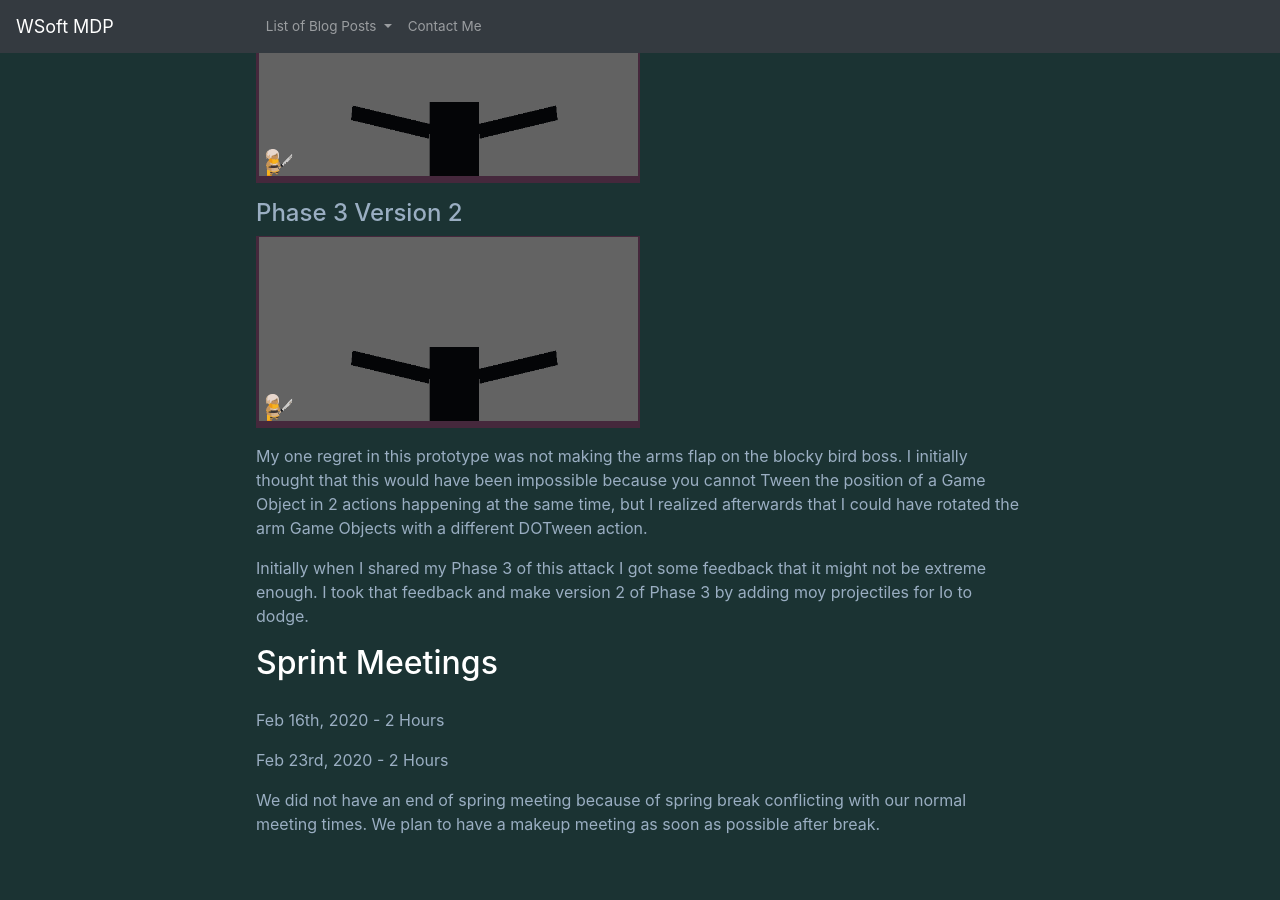
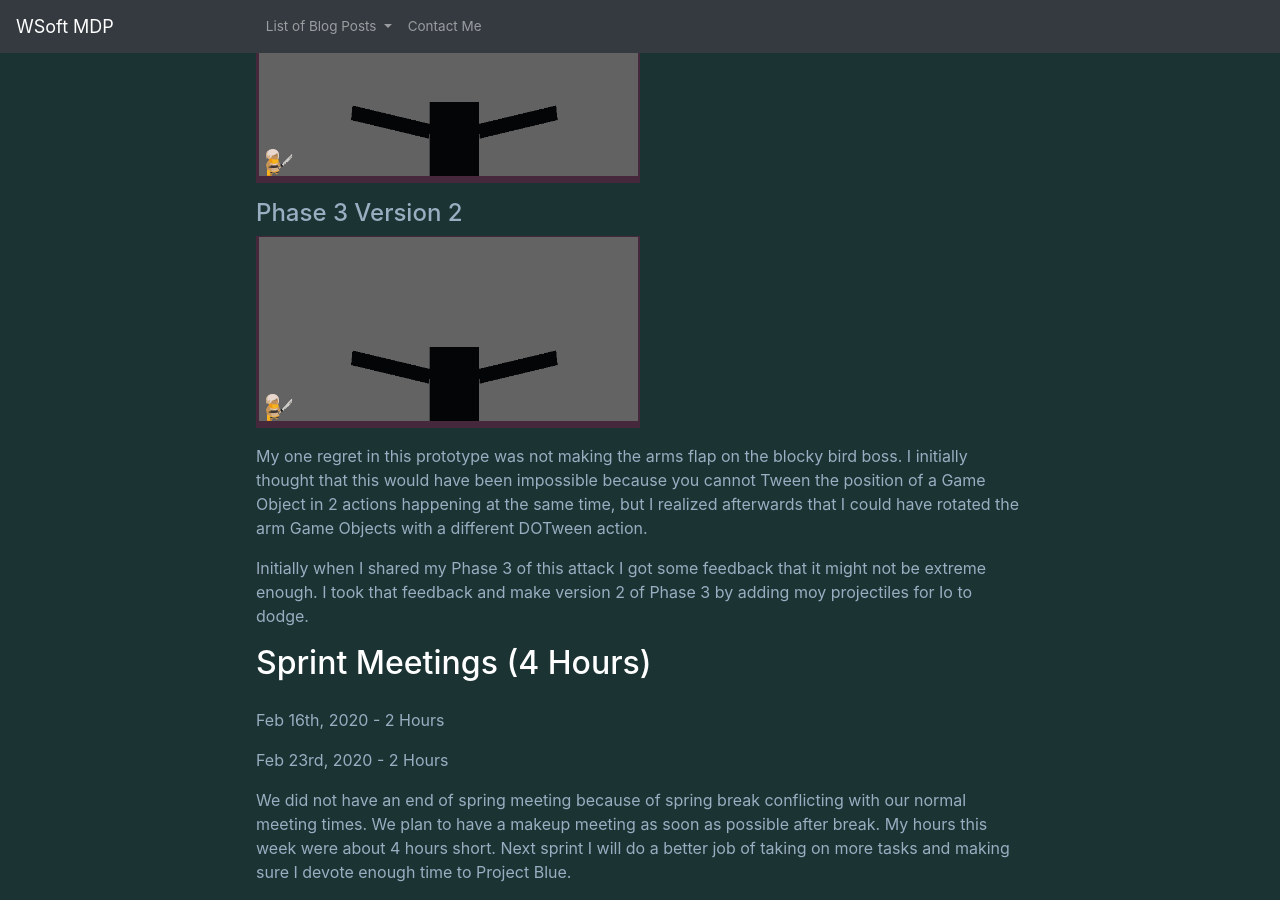
Before and after one commit to webbling/WSoft-Dev-Blog, a Jekyll site: the page built from _posts/2020-02-29-Second-Blog.md, in a window 1280 px wide and 900 px high, scrolled down 2643 px. Built offline with Jekyll 4.4.1, drawn with Linux system fonts in a browser that asks for light colours; before the commit the page ends 3495 px from its top, so only the background shows below that; some of the changed text lies outside the part shown.

Commit message:
Pre Alpha Final Sprint Post

```diff
--- a/_posts/2020-02-29-Second-Blog.md
+++ b/_posts/2020-02-29-Second-Blog.md
@@ -10,8 +10,7 @@
 
 In this sprint I was tasked with implementing prototypes of my boss attack designs in Unity using DOTween, a Unity package. At the beginning of the sprint I was waiting for the boss projectile system to get finished so I spent some time looking into DOTween, BitBucket, and managing branches in a large project.
 
-## Reviewing DOTween Documentation
-<!--(3 Hours)-->
+## Reviewing DOTween Documentation (3 Hours)
 
 DOTween is a Unity package that I have not worked with before. In my opinion it appears advertised as an animation package, but apparently it can be used to create quick prototypes of boss attacks.
 
@@ -23,8 +22,7 @@
 
 - [Unity + DoTween](https://www.youtube.com/watch?v=uRXm3UscUJM&t=3s)
 
-## Working with Git/BitBucket
-<!--(3 Hours)-->
+## Working with Git/BitBucket (3 Hours)
 
 Much like Seyhyun, I am not a big fan of git and really didn't use it before this semester. We're using BitBucket to handle our repository and branches. Max created a "Git Guidelines" Confluence page. I spent some time looking through this and familiarizing myself with how BitBucket works and how the Project_Blue repository is meant to be organized.
 
@@ -34,15 +32,13 @@
 
 Lastly, I reviewed how assets should be stored/organized in the Unity Project. I was initally confused about the purpose of the "_Development" folder. I didn't know if I should place my DOTween prototype scripts in this "_Development" folder or not. Later I found out that these prototype scripts won't be in the final project build so they should be placed in "_Development".
 
-## Reviewing Boss Pod Tools
-<!--(2 Hours)-->
+## Reviewing Boss Pod Tools (2 Hours)
 
 Members of the Boss pod have created tools that will make it easier to me to implement my attack prototypes. Robert Keller implemented a detailed script that handles Boss Projectiles. Since both of my prototypes utilize projectiles, I needed to learn how this script works. Robert included many properties in his script such as multiple stages, different methods of projectile destruction, stage transitions, movement settings, etc so this took some time to look through and figure out what settings would effect my prototypes.
 
 An issue I found/ran into was instantiating projectiles. Gino set up a template prototype scene as a guide on how to build these prototypes. The projectile in his scene was not functioning correctly. It was meant to be set active in the Start() function and then instantiated/move towards the player after the boss jumps from one end of the template scene to the other. What was actually happening was it would instantiate after the boss moves and wouldn't move toward the player. A weird fix to these was to set the projectile game object as inactive in the scene heirarchy. I'm not sure how this fixed the issue, but I was now able to instantiate projectiles in my prototypes.
 
-## Crystal Slam Attack Scripts
-<!--(8 Hours)-->
+## Crystal Slam Attack Scripts (8 Hours)
 
 Working with the DOTween package was tricky even after spending time looking through the documentation. A lot fo time was spent minorly agjusting float values and Game Object destinations until I achieved an attack prototype that looked good enough to share with the studio team.
 
@@ -70,11 +66,11 @@
 
 Initially when I shared my Phase 3 of this attack I got some feedback that it might not be extreme enough. I took that feedback and make version 2 of Phase 3 by adding moy projectiles for Io to dodge.
 
-## Sprint Meetings
+## Sprint Meetings (4 Hours)
 <!--(4 Hours)-->
 
 Feb 16th, 2020 - 2 Hours
 
 Feb 23rd, 2020 - 2 Hours
 
-We did not have an end of spring meeting because of spring break conflicting with our normal meeting times. We plan to have a makeup meeting as soon as possible after break.
+We did not have an end of spring meeting because of spring break conflicting with our normal meeting times. We plan to have a makeup meeting as soon as possible after break. My hours this week were about 4 hours short. Next sprint I will do a better job of taking on more tasks and making sure I devote enough time to Project Blue.
```
